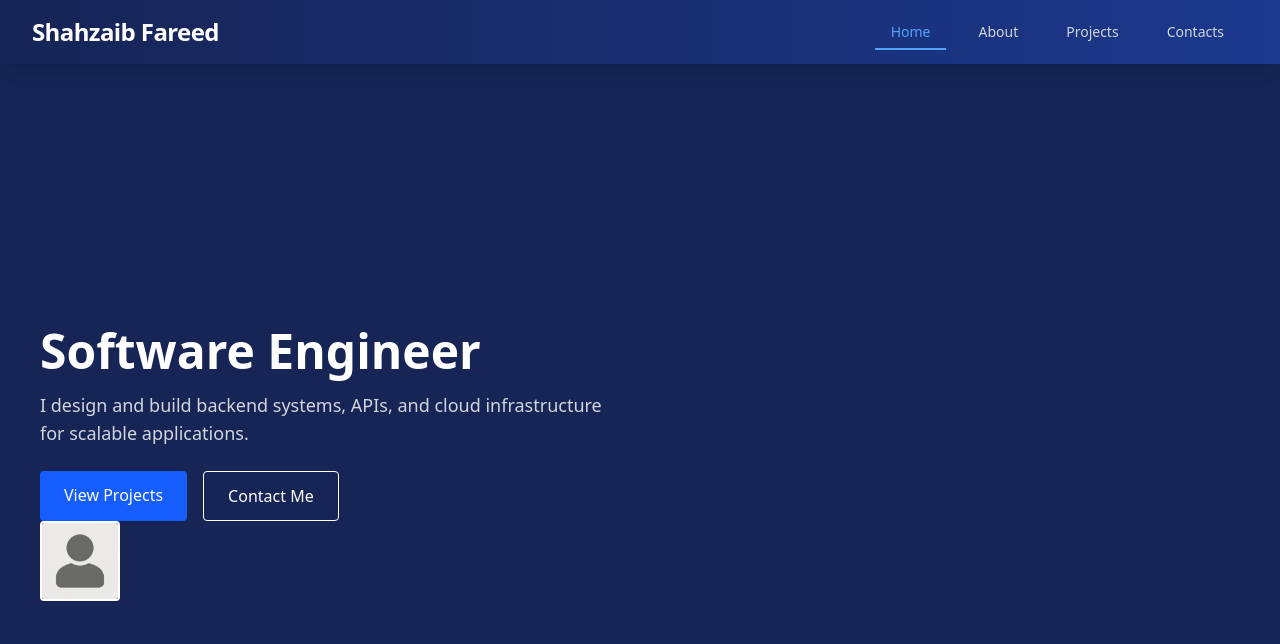
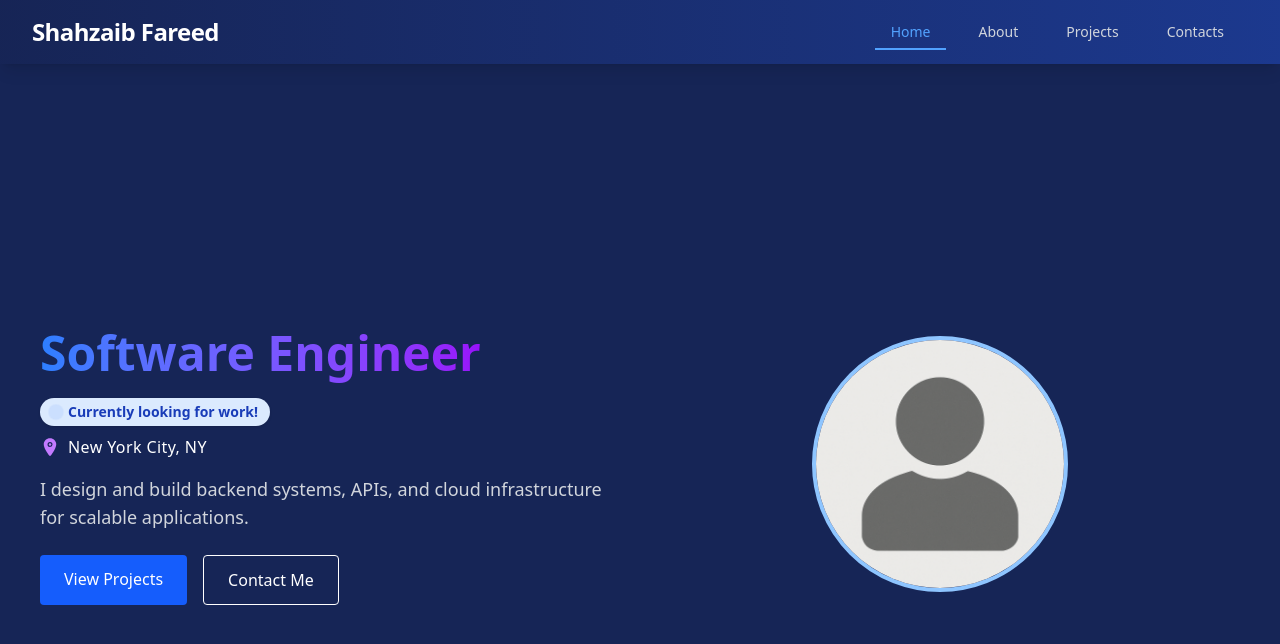
Before and after one commit to Shahzaibf/Portfolio-Website, a React (Vite) app in the folder portfolio/: page / in a window 1280 px wide. Shown: the top 644 px of the page. Built offline with nearby package versions, Linux system fonts and the light colour scheme.

Commit message:
location/looking sign added

```diff
--- a/portfolio/src/pages/HomePage.jsx
+++ b/portfolio/src/pages/HomePage.jsx
@@ -1,16 +1,31 @@
 import React from 'react'
 import { Link } from "react-router";
 import '../styles/animate.css';
+import { IoLocation } from "react-icons/io5"; //<IoLocation />
 import avatar from '../images/avatar.jpg';
 
 const HomePage = () => {
+  const lookingForWork = true;
   document.body.style.overflow = 'hidden';
   return (
     <>
-      <div className="h-screen flex flex-col items-start justify-center pl-10 bg-blue-950 text-white ">
-        <h1 className="text-5xl font-bold mb-4 fade-in-title ">
+    <div className='flex h-screen items-center justify-between bg-blue-950 px-10 text-white'>
+      <div className="flex flex-col items-start justify-center w-1/2">
+        <h1 className="text-5xl font-bold mb-4 bg-gradient-to-r from-blue-500 to-purple-600 bg-clip-text text-transparent leading-tight fade-in-title">
           Software Engineer
         </h1>
+        {lookingForWork &&
+        <Link to="/contacts" classname="">
+          <div className="inline-flex items-center gap-2 px-3 py-1 mb-2 rounded-full bg-blue-100 text-blue-800 font-semibold text-sm shadow-sm animate-bounce hover:bg-blue-300 transition-colors duration-300">
+            <span className="w-2 h-2 rounded-full bg-blue-600 animate-ping" />
+            Currently looking for work!
+          </div>
+        </Link>
+        }
+        <div className='flex gap-2 mb-4 items-center'>
+          <IoLocation  className='text-xl text-purple-400'/>
+          <p className='text-base text-white font-medium tracking-wide'>New York City, NY</p>
+        </div>
         <p className="text-lg text-gray-300 max-w-xl mb-6">
           I design and build backend systems, APIs, and cloud infrastructure for scalable applications.
         </p>
@@ -22,7 +37,10 @@
             Contact Me
           </Link>
         </div>
-        <img src={avatar} alt="Image of Shahzaib Fareed" className=' w-20 h-20 rounded border-2'/>
+      </div>
+        <div className='w-1/2 flex justify-center'>
+          <img src={avatar} alt="Image of Shahzaib Fareed" className=' w-64 h-64 rounded-full border-4 border-blue-300 object-cover'/>
+        </div>
       </div>
     </>
   )
--- a/portfolio/src/utils/proj.js
+++ b/portfolio/src/utils/proj.js
@@ -3,7 +3,7 @@
     title: "Portfolio",
     description:
       "This portfolio site! Created to have others see it and get in touch! Hoping for you to understand my skillset, personality, and goals!",
-    techstack: ["React", "Tailwind"],
+    techstack: ["React.js", "Tailwind"],
     githublink: null,
     gitLink: false,
   },
@@ -19,7 +19,7 @@
     title: "Nexus",
     description:
       "App for helping gamers find teams by matching them based on game preferences, playstyle, playtime, and region. It features chat for coordination and a reputation system to reward positive interactions and report issues. Mainly handled cloud computing, architecture, cloud functions, and database management.",
-    techstack: ["AWS", "Lambda", "EC2", "PostgreSQL", "Go"],
+    techstack: ["Lambda", "EC2", "PostgreSQL", "Docker", "Go"],
     githublink: null,
     gitLink: false,
   },
@@ -27,7 +27,7 @@
     title: "Project 4",
     description:
       "Lorem ipsum dolor sit amet, consectetur adipiscing elit. Fusce nec nisl vitae nunc pellentesque ornare vitae eget urna. Maecenas iaculis in est in rutrum. Nulla eros lorem, LIMIT HERE imperdiet non augue ut, mattis varius erat.",
-    techstack: ["React", "Tailwind", "Python"],
+    techstack: ["Swift", "SwiftUI"],
     githublink: null,
     gitLink: false,
   },
```
Also changed, not shown: 1 other file (tests, documents, lock files or other folders).
